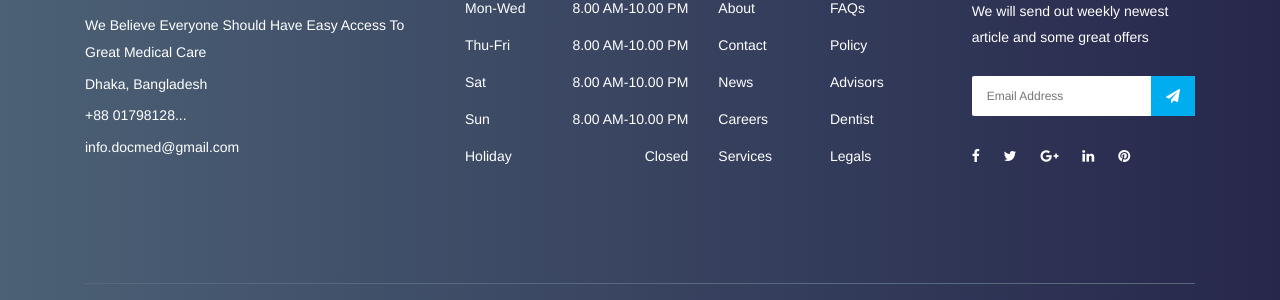
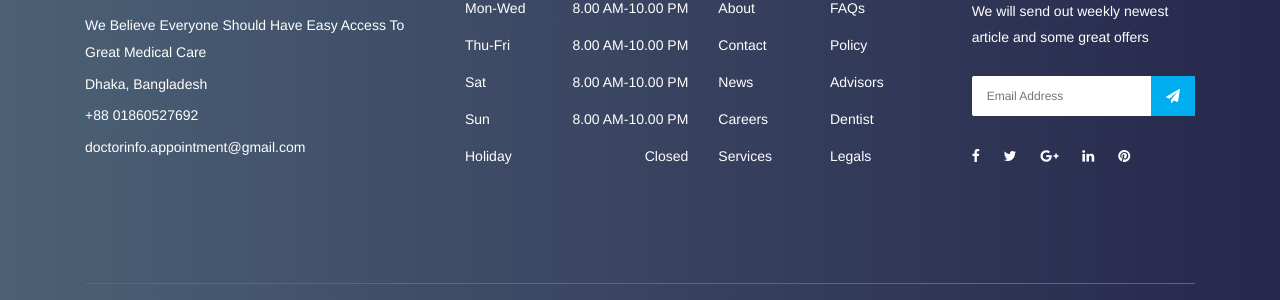
Before and after one commit to RafiH7/Doctor-Info-Appointment, a Django app: page /doctor/register in a window 1280 px wide. Shown: the part 488-788 px from the top of the page. Run offline with Django 3.2, Linux system fonts and the light colour scheme; some libraries are stand-ins or nearby versions; some web fonts are replaced.

Commit message:
I updated some codes

```diff
--- a/Doctor Info & Appointment/templates/base.html
+++ b/Doctor Info & Appointment/templates/base.html
@@ -45,8 +45,8 @@
             <div class="footer-contact">
                  <p> We Believe Everyone Should Have Easy Access To Great Medical Care</p>
               <p> Dhaka, Bangladesh</p>
-              <p> +88 01798128...</p>
-              <p> info.docmed@gmail.com</p>
+              <p> +88 01860527692</p>
+              <p> doctorinfo.appointment@gmail.com</p>
             </div>
           </div>
         </div>
```
